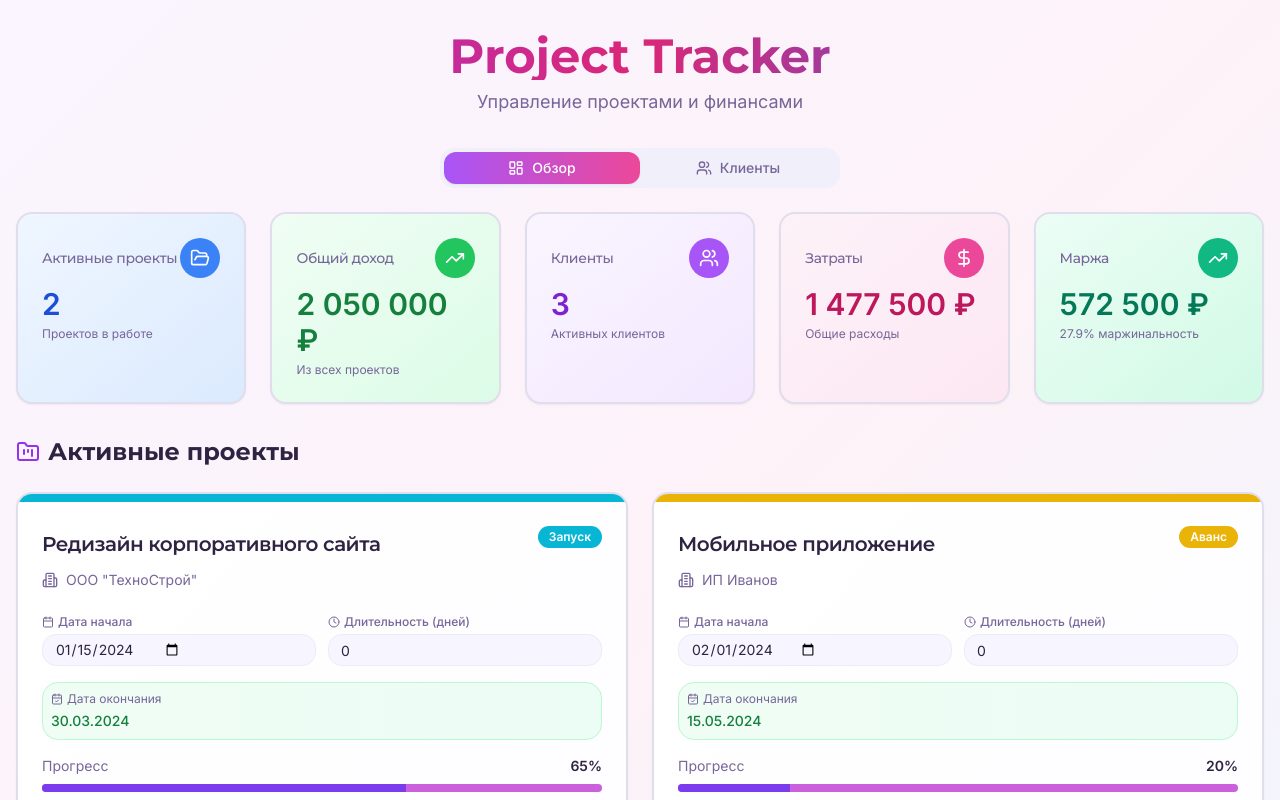
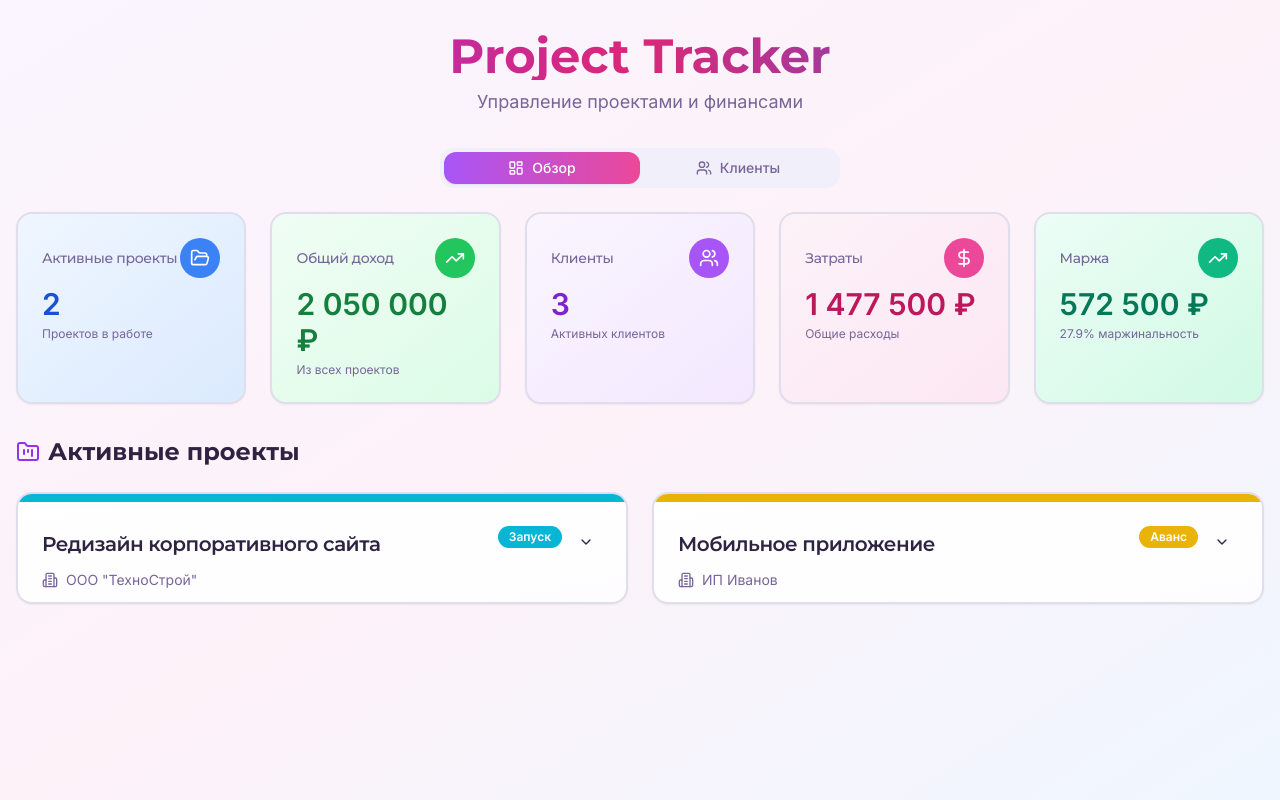
Before and after one commit to pr-poehali-dev/web-project-tracker, a React (Vite) app: page / in a window 1280 px wide. Shown: the top 800 px of the page. Built offline with nearby package versions, Linux system fonts and the light colour scheme.

Commit message:
Сворачивание карточки проекта

```diff
--- a/src/components/ProjectCard.tsx
+++ b/src/components/ProjectCard.tsx
@@ -42,6 +42,7 @@ export default function ProjectCard({
   getProjectMargin,
   getProjectMarginPercent
 }: ProjectCardProps) {
+  const [isExpanded, setIsExpanded] = useState(false);
   const [isExpensesOpen, setIsExpensesOpen] = useState(false);
   const [isActivityOpen, setIsActivityOpen] = useState(false);
   const [newComment, setNewComment] = useState('');
@@ -61,7 +62,7 @@ export default function ProjectCard({
       className="group hover:shadow-xl transition-all duration-300 border-2 hover:border-purple-300 animate-fade-in overflow-hidden bg-gradient-to-br from-white to-purple-50/30"
     >
       <div className={`h-2 ${statusInfo.color}`}></div>
-      <CardHeader>
+      <CardHeader className="pb-3">
         <div className="flex items-start justify-between gap-4">
           <div className="flex-1 min-w-0">
             {isEditingName ? (
@@ -107,12 +108,26 @@ export default function ProjectCard({
               {project.client}
             </p>
           </div>
-          <Badge className={`${statusInfo.color} text-white shrink-0`}>
-            {statusInfo.label}
-          </Badge>
+          <div className="flex items-start gap-2">
+            <Badge className={`${statusInfo.color} text-white shrink-0`}>
+              {statusInfo.label}
+            </Badge>
+            <Button
+              variant="ghost"
+              size="sm"
+              onClick={(e) => {
+                e.stopPropagation();
+                setIsExpanded(!isExpanded);
+              }}
+              className="h-8 w-8 p-0 shrink-0"
+            >
+              <Icon name={isExpanded ? "ChevronUp" : "ChevronDown"} className="h-5 w-5" />
+            </Button>
+          </div>
         </div>
       </CardHeader>
-      <CardContent className="space-y-4">
+      {isExpanded && (
+        <CardContent className="space-y-4 pt-0">
         <div className="grid grid-cols-2 gap-3 text-sm" onClick={(e) => e.stopPropagation()}>
           <div className="space-y-1">
             <Label className="text-xs text-muted-foreground flex items-center gap-1">
@@ -396,7 +411,8 @@ export default function ProjectCard({
             </SelectContent>
           </Select>
         </div>
-      </CardContent>
+        </CardContent>
+      )}
     </Card>
   );
 }
```
